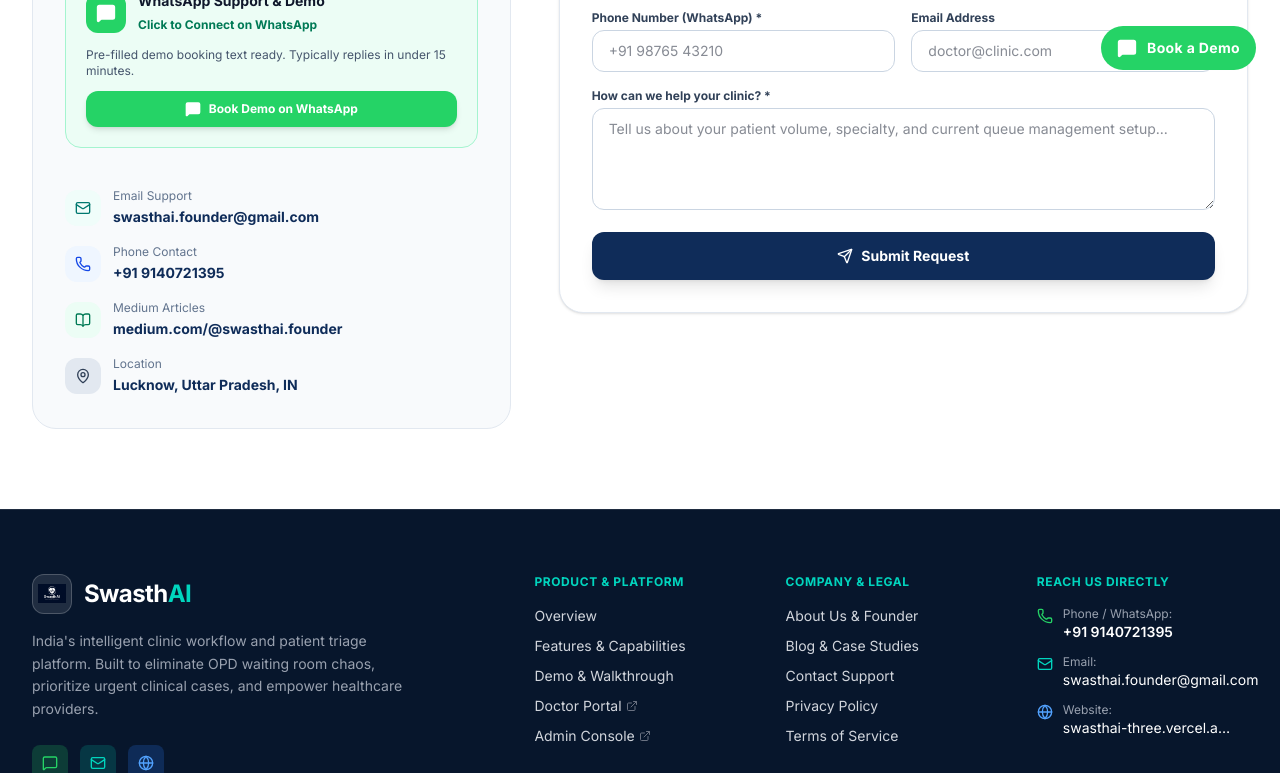
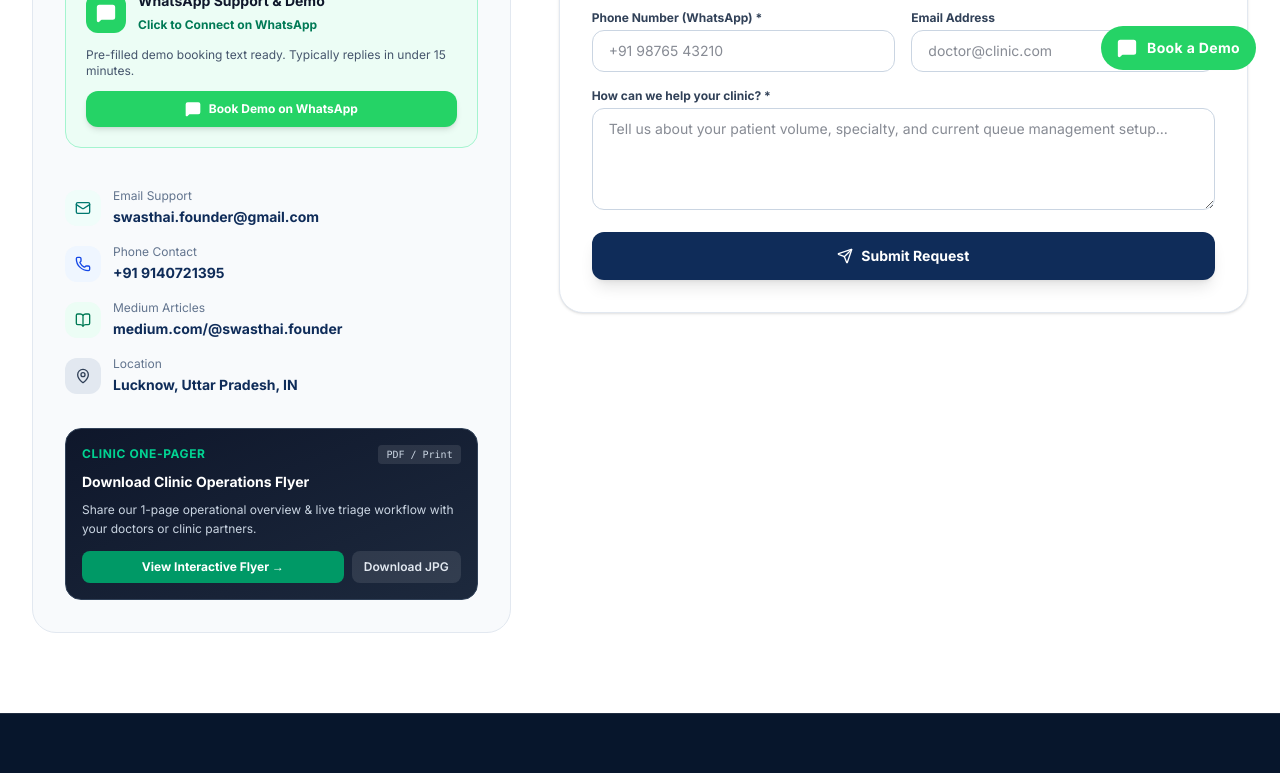
Before and after one commit to Sankalp232004/SwasthAI, a Next.js app in the folder website/: page /contact in a window 1280 px wide. Shown: the part 706-1479 px from the top of the page. Built offline with nearby package versions, Linux system fonts and the light colour scheme.

Commit message:
feat(marketing): finalize pixel-perfect flyer image, downloadable site integration, and multi-channel playbook

```diff
--- a/website/src/app/contact/page.tsx
+++ b/website/src/app/contact/page.tsx
@@ -130,6 +130,34 @@ export default function ContactPage() {
                 </div>
               </div>
 
+              {/* Downloadable Clinic Flyer Card */}
+              <div className="p-4 rounded-2xl bg-gradient-to-br from-slate-900 to-slate-800 text-white space-y-2 border border-slate-700">
+                <div className="flex items-center justify-between">
+                  <span className="text-xs font-bold uppercase tracking-wider text-emerald-400">Clinic One-Pager</span>
+                  <span className="text-[10px] px-2 py-0.5 rounded bg-white/10 font-mono text-slate-300">PDF / Print</span>
+                </div>
+                <h4 className="text-sm font-bold text-white">Download Clinic Operations Flyer</h4>
+                <p className="text-xs text-slate-300 leading-relaxed">
+                  Share our 1-page operational overview & live triage workflow with your doctors or clinic partners.
+                </p>
+                <div className="pt-1 flex gap-2">
+                  <a
+                    href="/flyer.html"
+                    target="_blank"
+                    className="flex-1 text-center py-2 bg-emerald-600 hover:bg-emerald-500 text-white rounded-lg text-xs font-bold transition-all"
+                  >
+                    View Interactive Flyer →
+                  </a>
+                  <a
+                    href="/img/flyer.jpg"
+                    download="SwasthAI_Clinic_Flyer.jpg"
+                    className="px-3 py-2 bg-white/10 hover:bg-white/20 text-slate-200 rounded-lg text-xs font-semibold"
+                  >
+                    Download JPG
+                  </a>
+                </div>
+              </div>
+
             </div>
 
             {/* Contact Form Column */}
--- a/website/src/app/demo/page.tsx
+++ b/website/src/app/demo/page.tsx
@@ -83,7 +83,7 @@ export default function DemoPage() {
             ))}
           </div>
 
-          <div className="text-center pt-4">
+          <div className="text-center pt-4 flex flex-col sm:flex-row justify-center items-center gap-3">
             <a
               href={waLink}
               target="_blank"
@@ -92,6 +92,14 @@ export default function DemoPage() {
             >
               <MessageSquare className="w-4 h-4 fill-white" />
               <span>Start Your 1-Week Pilot on WhatsApp</span>
+            </a>
+
+            <a
+              href="/flyer.html"
+              target="_blank"
+              className="inline-flex items-center gap-2 bg-slate-100 hover:bg-slate-200 text-slate-800 border border-slate-300 px-5 py-3 rounded-xl font-semibold text-sm transition-all"
+            >
+              <span>Download Clinic Flyer (PDF) →</span>
             </a>
           </div>
         </div>
```
Also changed, not shown: website/public/img/flyer.jpg, 2 other files (tests, documents, lock files or other folders).
